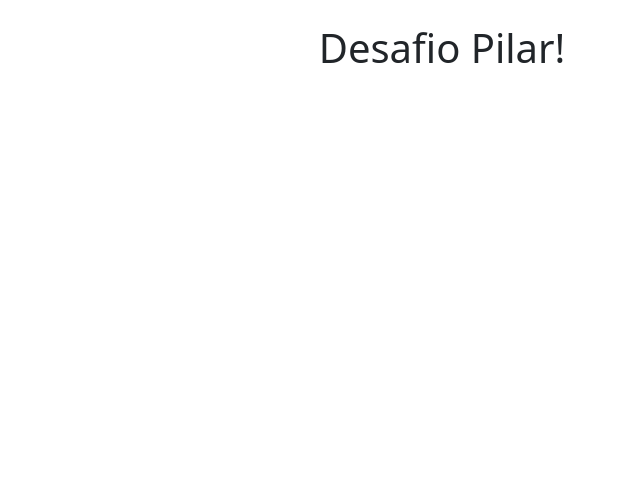
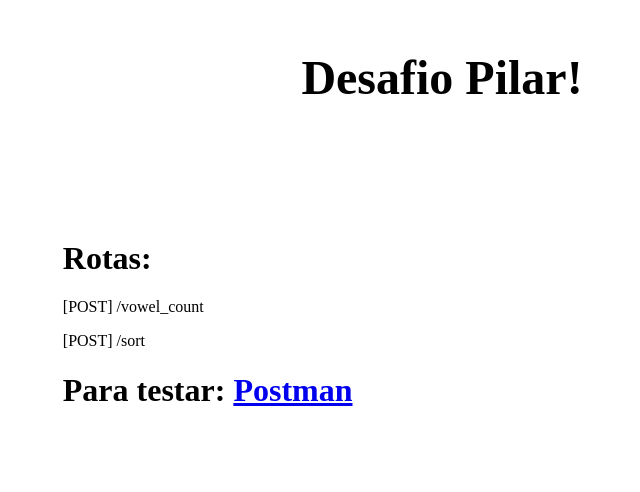
Before and after one commit to marcio55afr/pilar-flask-api, a Flask app: page / in a window 1280 px wide. Shown: the top 492 px of the page, without its empty margins (198-838 px from the left). Run offline with Flask 2, Linux system fonts and the light colour scheme.

Commit message:
Removing Boostrap

```diff
--- a/flaskr/templates/index.html
+++ b/flaskr/templates/index.html
@@ -3,21 +3,22 @@
   <head>
     <meta charset="utf-8">
     <meta name="viewport" content="width=device-width, initial-scale=1">
-    <title>Bootstrap demo</title>
-    <link href="https://cdn.jsdelivr.net/npm/bootstrap@5.2.0-beta1/dist/css/bootstrap.min.css" rel="stylesheet" integrity="sha384-0evHe/X+R7YkIZDRvuzKMRqM+OrBnVFBL6DOitfPri4tjfHxaWutUpFmBp4vmVor" crossorigin="anonymous">
+    <title>Case Pilar</title>
   </head>
   <body>
+    <div>
+      <h1 style="text-align: center; font-size:3em; margin: 50px;">Desafio Pilar!</h1>
+    </div>
+    <div style="padding: 5% 20% 5% 20%;">
+      <div>
+        <h1>Rotas:</h1>
+        <p>[POST] /vowel_count</p>
+        <p>[POST] /sort</p>
+      </div>
+      <div>
+        <h1>Para testar: <a href="https://www.postman.com/">Postman</a></h1>
+      </div>
 
-    <div class="container">
-        <div class="row justify-content-center">
-          <div class="col-6">
-            <h1 class="text-center p-3 m-2">Desafio Pilar!</h1>
-          </div>
-        </div>
     </div>
-
-
-
-    <script src="https://cdn.jsdelivr.net/npm/bootstrap@5.2.0-beta1/dist/js/bootstrap.min.js" integrity="sha384-kjU+l4N0Yf4ZOJErLsIcvOU2qSb74wXpOhqTvwVx3OElZRweTnQ6d31fXEoRD1Jy" crossorigin="anonymous"></script>
   </body>
 </html>
```
Also changed, not shown: 1 other file.
